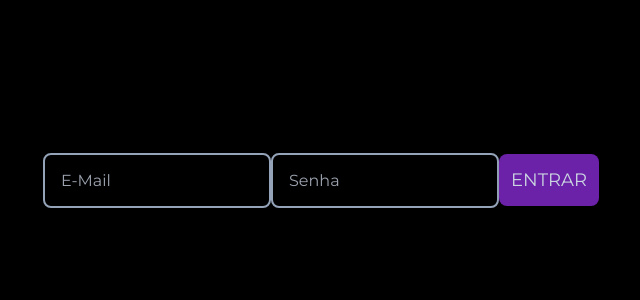
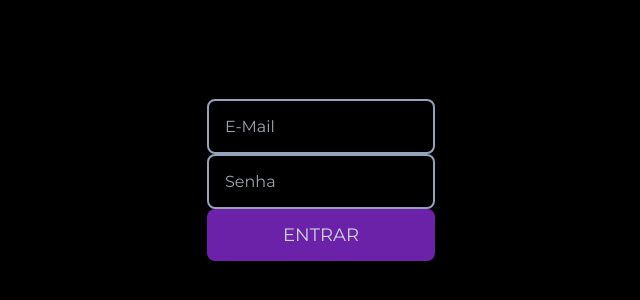
Before and after one commit to LucasBDC/BlockShare-SUPER, a Next.js app: page /login in a window 1280 px wide. Shown: the part 220-520 px from the top of the page, without its empty margins (319-959 px from the left). Built offline with nearby package versions, Linux system fonts and the light colour scheme.

Commit message:
Trying hard to fix the loading dashboard bug

```diff
--- a/src/app/( pages )/( auth )/login/page.tsx
+++ b/src/app/( pages )/( auth )/login/page.tsx
@@ -10,16 +10,13 @@ import { GoogleAuthProvider, signInWithEmailAndPassword, signInWithPopup } from
 import StyledInputs from "@/components/styledinputs";
 import StyledButtons from "@/components/styledbuttons";
 
-// Interfaces
-interface User {
-  email: string;
-  password: string;
-}
 // Function component
 export default function Login() {
   // State variables
-  const [email, setEmail] = useState('');
-  const [password, setPassword] = useState('');
+  const [email, setEmail] = useState<string>('');
+  const [password, setPassword] = useState<string>('');
+
+  const router = useRouter();
 
  function HandleGoogleSignup(){
     signInWithPopup(auth, provider)
@@ -46,29 +43,27 @@ export default function Login() {
     // ...
   });
 }
-  // Router
-  const router = useRouter();
 
-  async function handleSignIn() {
-  // Function to handle sign in
-    await signInWithEmailAndPassword(auth, email, password)
-    .then((userCredential) => {
-      // Signed in
-      const user = userCredential.user;
-      router.push('/dashboard')
-      // ...
-    })
-    .catch((error) => {
-      const errorCode = error.code;
-      const errorMessage = error.message;
-      alert(error.message)
-    });
+
+async function handleSignIn() {
+  try {
+    // Efetuar login com o Firebase Auth
+    await signInWithEmailAndPassword(auth, email, password);
+
+    // Redirecionar para a página inicial
+    router.push("/");
+  } catch (error: any) {
+    // Exibir uma mensagem de erro para o usuário
+    alert(error.message);
   }
+}
+
 
 
   // Render the component
   return (
     <div className="h-screen flex justify-center items-center ">
+        <form onSubmit={handleSignIn} method="POST">
         <StyledInputs
           type="email"
           placeholder="E-Mail"
@@ -81,7 +76,8 @@ export default function Login() {
           value={password}
           onchange={(e: { target: { value: React.SetStateAction<string>; }; }) => setPassword(e.target.value)}
         />
-        <StyledButtons texto="ENTRAR" onclick={() => handleSignIn()}/>
+        <StyledButtons texto="ENTRAR" />
+        </form>
     </div>
   );
 }
```
